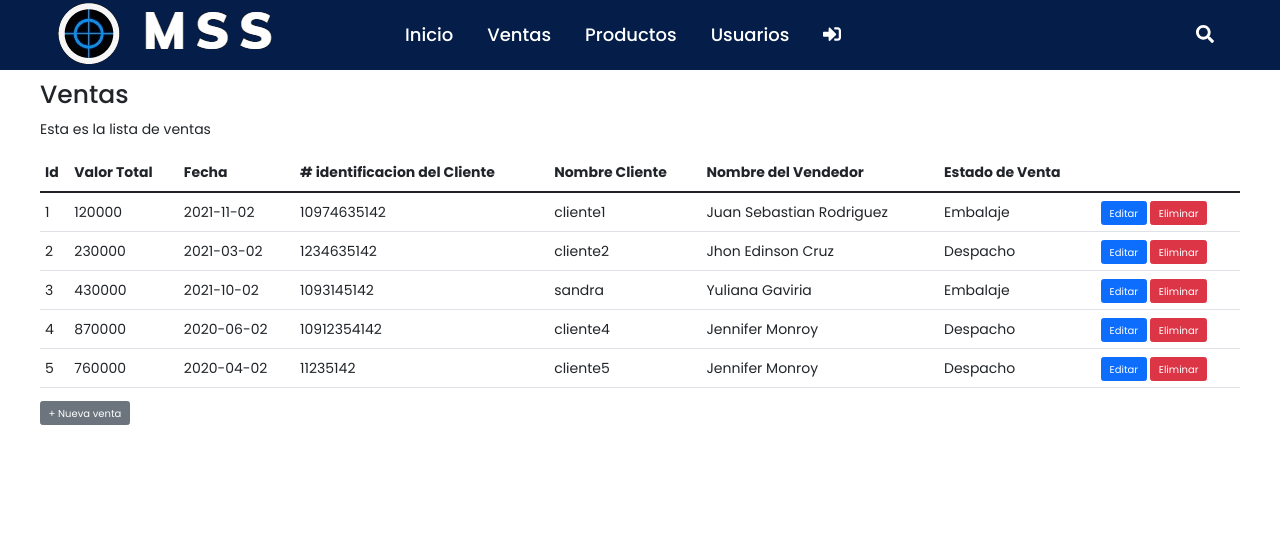
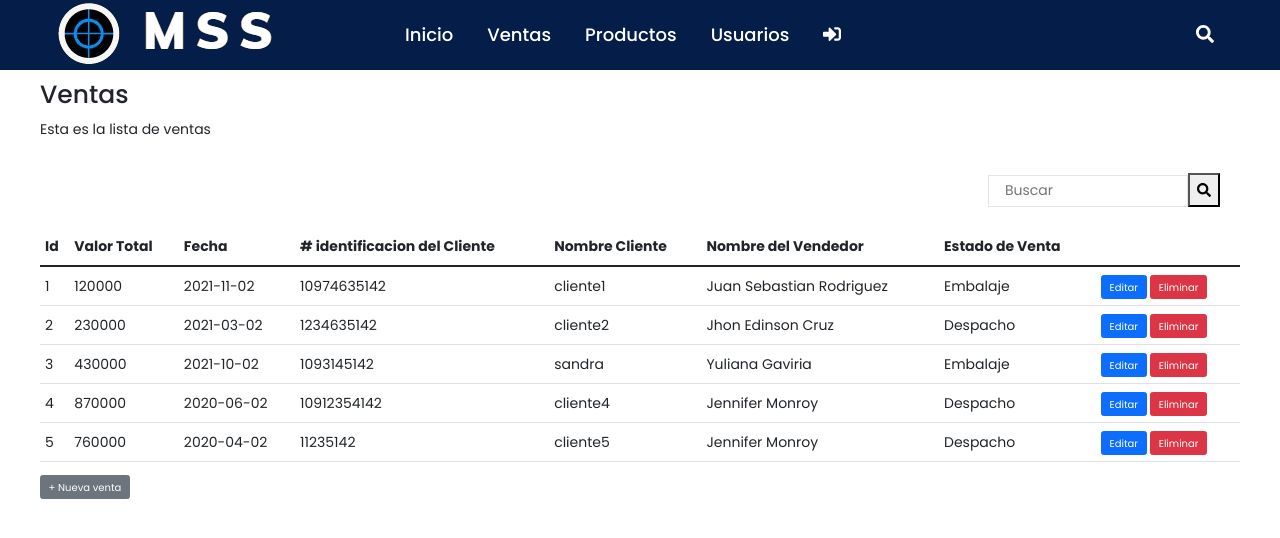
Before and after one commit to Juliocg2021/MSS-Project, a React (Create React App) app: page /ventas in a window 1280 px wide. Shown: the top 538 px of the page. Built offline with nearby package versions, Linux system fonts and the light colour scheme.

Commit message:
BarraBusquedaVentas

```diff
--- a/src/components/ventas/Ventas.css
+++ b/src/components/ventas/Ventas.css
@@ -0,0 +1,22 @@
+.textField{
+    height: 32px;
+      width: 200px;
+      border: 1px solid #e5e5e5;
+      padding: 0 32px 0 16px;
+    }
+      .textField:hover {
+        cursor: pointer;
+      }
+
+      .btnBuscar{
+        height: 34px;
+        width: 32px;
+        text-align: center;
+        align-items: center;
+        justify-content: center;
+      }
+
+      .barraBusqueda{
+    float: right;
+     padding: 20px;
+      }
--- a/src/components/ventas/Ventas.js
+++ b/src/components/ventas/Ventas.js
@@ -6,6 +6,11 @@ import ModalWindow from './Modal.js'
 import {
     Button
 } from "reactstrap";
+
+import { FontAwesomeIcon } from "@fortawesome/react-fontawesome";
+import { faSearch } from "@fortawesome/free-solid-svg-icons";
+
+import './Ventas.css'
 
 
 function Venta(props) {
@@ -237,6 +242,18 @@ export default class Inicio extends Component {
                         <p>Esta es la lista de ventas</p>
                     </main>
                     <p />
+                    <div className="barraBusqueda">
+                        <input
+                        type="text"
+                        placeholder="Buscar"
+                        className="textField"
+                        name="busqueda"
+                        />
+                        <button type="button" className="btnBuscar" /*onClick=*/>
+                        {" "}
+                        <FontAwesomeIcon icon={faSearch} />
+                        </button>
+                    </div>
                     <table className="table">
                         <thead>
                             <tr>
```
